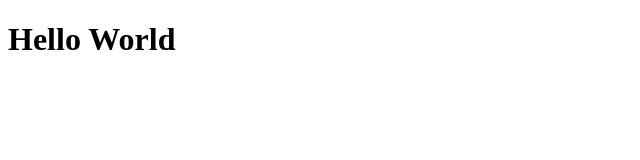
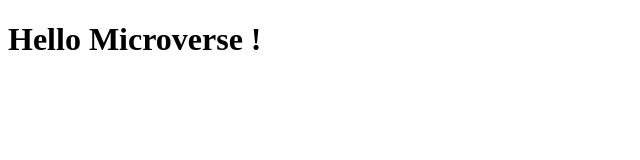
Before and after one commit to jeanbuhendwa/Hello-microverse, a plain HTML site: page index.html in a window 1280 px wide. Shown: the whole page, without its empty margins (0-640 px from the left). Drawn offline with Linux system fonts and the light colour scheme.

Commit message:
Added the index.html file

```diff
--- a/index.html
+++ b/index.html
@@ -4,6 +4,6 @@
     <title>Hello Microverse</title>
 </head>
 <body>
-    <h1>Hello World</h1>
+    <h1>Hello Microverse !</h1>
 </body>
 </html>
```
